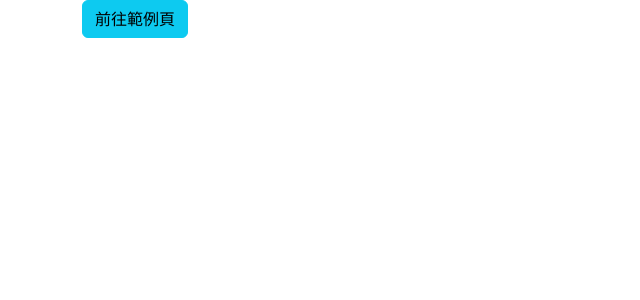
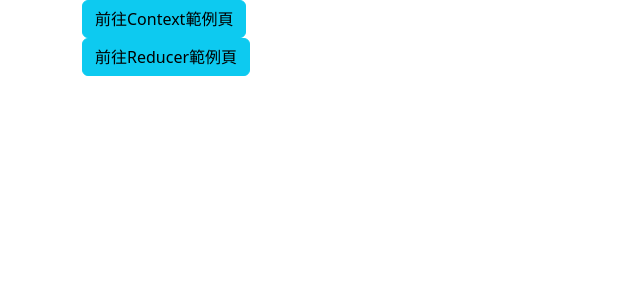
Before and after one commit to MiNAmURa/useContext-Example, a Next.js app: page / in a window 1280 px wide. Shown: the top 300 px of the page, without its empty margins (0-640 px from the left). Built offline with nearby package versions, Linux system fonts and the light colour scheme.

Commit message:
新增首頁範例連結

```diff
--- a/pages/index.js
+++ b/pages/index.js
@@ -12,7 +12,11 @@ export default function Home() {
         <link rel="icon" href="/favicon.ico" />
       </Head>
       <Link href={'./test1'} className={'btn btn-info'}>
-        前往範例頁
+        前往Context範例頁
+      </Link>
+      <br />
+      <Link href={'./reducer/PickANumber'} className={'btn btn-info'}>
+        前往Reducer範例頁
       </Link>
     </>
   )
```
Also changed, not shown: package.json (+1 -14 lines).
